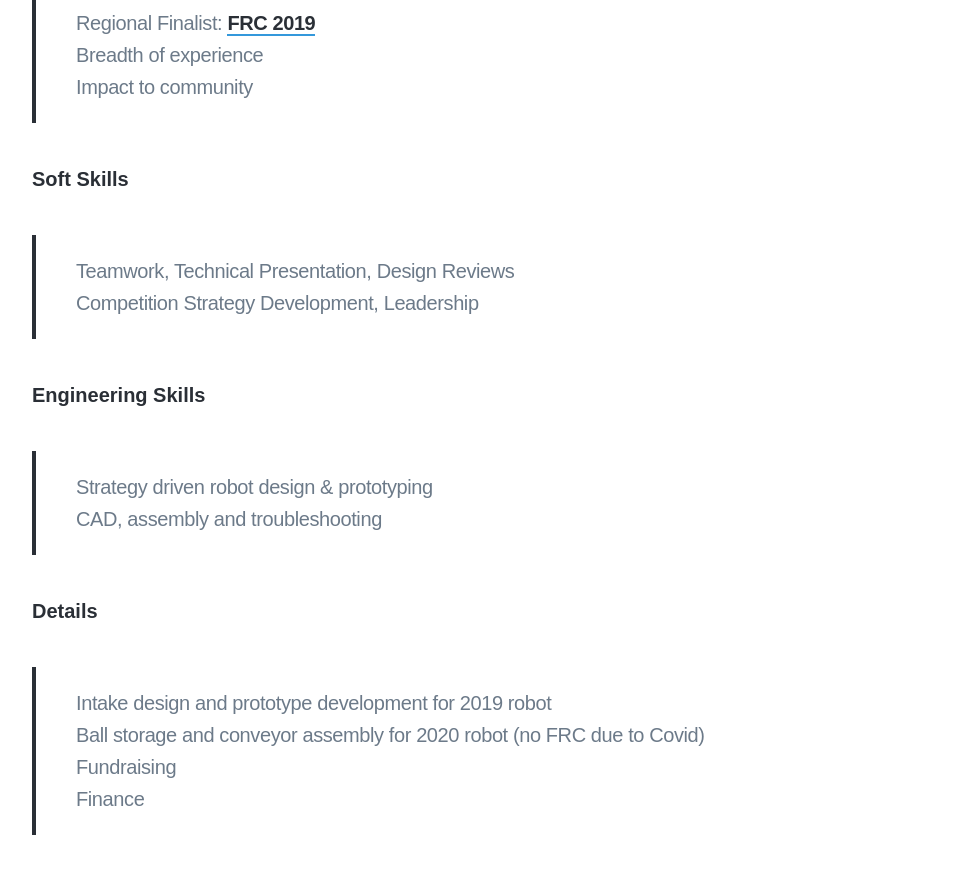
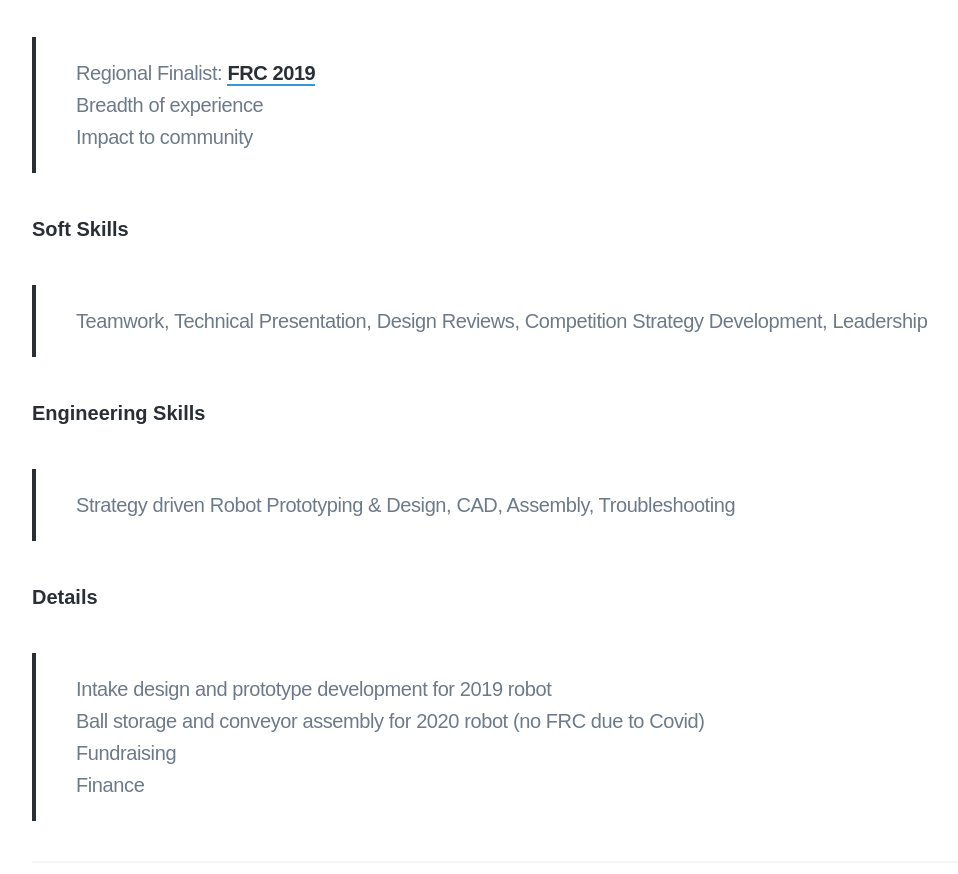
Before and after one commit to disha-22/disha-22.github.io, a Jekyll site: the page built from _projects/robotics.md, in a window 1280 px wide and 900 px high, scrolled down 813 px. Shown: the top 874 px of the window, without its empty margins (138-1096 px from the left). Built offline with Jekyll 4.4.1, drawn with Linux system fonts in a browser that asks for light colours; nearby versions of some CDN libraries; some web fonts are replaced.

Commit message:
Update robotics.md

```diff
--- a/_projects/robotics.md
+++ b/_projects/robotics.md
@@ -5,6 +5,8 @@
 description: Design and Assembly <br> Fundraising and Finance <br> Community Outreach
 featured_image: '/images/demo/r1.jpg'
 ---
+
+<br>
 
 Member of the Los Gatos High School Robotics Team: <a href ="http://ironclaw972.org/"> 972 IronClaw </a> in Freshman and Sophomore years.
 
@@ -14,10 +16,10 @@
 > Regional Finalist: <a href="https://frc-events.firstinspires.org/team/972"> FRC 2019 </a> <br> Breadth of experience <br> Impact to community
 
 <h6> Soft Skills </h6>
-> Teamwork, Technical Presentation, Design Reviews <br> Competition Strategy Development, Leadership
+> Teamwork, Technical Presentation, Design Reviews, Competition Strategy Development, Leadership
 
 <h6> Engineering Skills </h6>
-> Strategy driven robot design & prototyping <br> CAD, assembly and troubleshooting
+> Strategy driven Robot Prototyping & Design, CAD, Assembly, Troubleshooting
 
 
 <h6> Details </h6>
```
